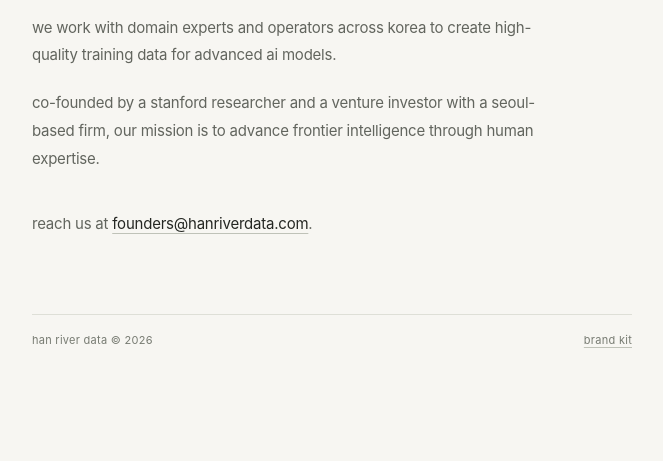
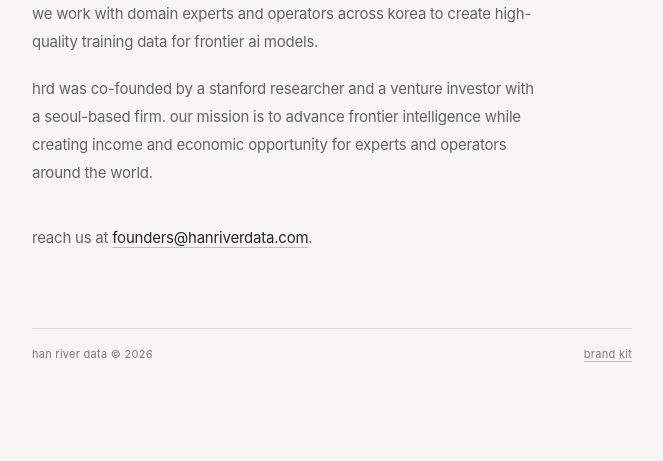
Before and after one commit to jelee2000/hanriverdata, a plain HTML site: page index.html in a window 1280 px wide. Shown: the part 339-800 px from the top of the page, without its empty margins (308-971 px from the left). Drawn offline with Linux system fonts and the light colour scheme.

Commit message:
Expand mission to include economic opportunity

```diff
--- a/index.html
+++ b/index.html
@@ -3,10 +3,10 @@
   <head>
     <meta charset="utf-8">
     <meta name="viewport" content="width=device-width, initial-scale=1">
-    <meta name="description" content="Han River Data is an AI data company advancing frontier intelligence through high-quality training data and expertise across Korea.">
+    <meta name="description" content="Han River Data's mission is to advance frontier intelligence and create income and economic opportunity through high-quality AI training data.">
     <meta name="theme-color" content="#f7f6f2">
     <meta property="og:title" content="han river data">
-    <meta property="og:description" content="high-quality data for frontier intelligence. rooted in expertise across korea.">
+    <meta property="og:description" content="advancing frontier intelligence and creating income and economic opportunity through human expertise.">
     <meta property="og:type" content="website">
     <meta property="og:site_name" content="han river data">
     <meta property="og:url" content="http://hanriverdata.com/">
@@ -17,7 +17,7 @@
     <meta property="og:image:alt" content="han river data — high-quality data for frontier intelligence.">
     <meta name="twitter:card" content="summary_large_image">
     <meta name="twitter:title" content="han river data">
-    <meta name="twitter:description" content="high-quality data for frontier intelligence. rooted in expertise across korea.">
+    <meta name="twitter:description" content="advancing frontier intelligence and creating income and economic opportunity through human expertise.">
     <meta name="twitter:image" content="http://hanriverdata.com/brand/social-preview.png">
     <title>han river data</title>
     <link rel="icon" href="favicon.ico?v=river-1" sizes="any">
@@ -54,8 +54,8 @@
       </header>
       <section aria-labelledby="mission">
         <h2 id="mission">high-quality data for<br>frontier intelligence.</h2>
-        <p>we work with domain experts and operators across korea to create high-quality training data for advanced ai models.</p>
-        <p>co-founded by a stanford researcher and a venture investor with a seoul-based firm, our mission is to advance frontier intelligence through human expertise.</p>
+        <p>we work with domain experts and operators across korea to create high-quality training data for frontier ai models.</p>
+        <p>hrd was co-founded by a stanford researcher and a venture investor with a seoul-based firm. our mission is to advance frontier intelligence while creating income and economic opportunity for experts and operators around the world.</p>
         <p class="contact">reach us at <a href="mailto:founders@hanriverdata.com">founders@hanriverdata.com</a>.</p>
       </section>
       <footer><span>han river data © 2026</span><a href="brand/">brand kit</a></footer>
```
